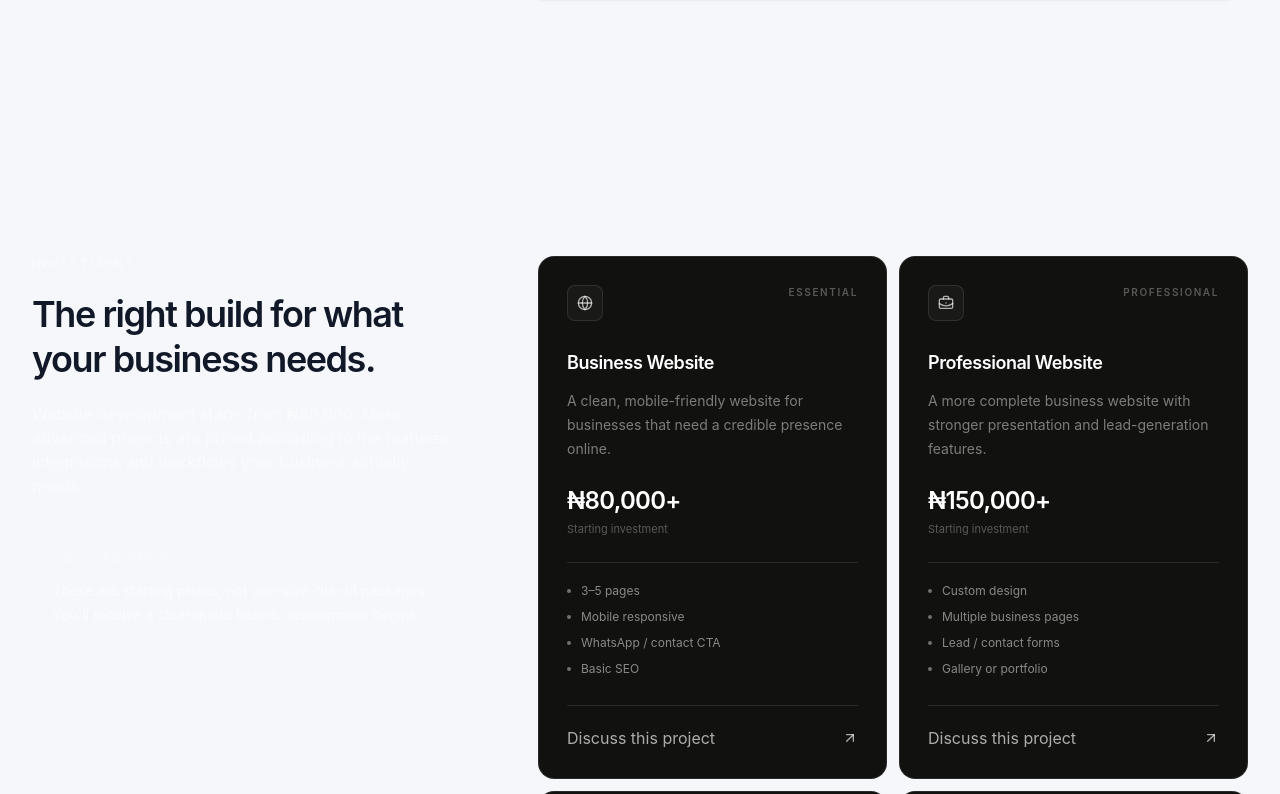
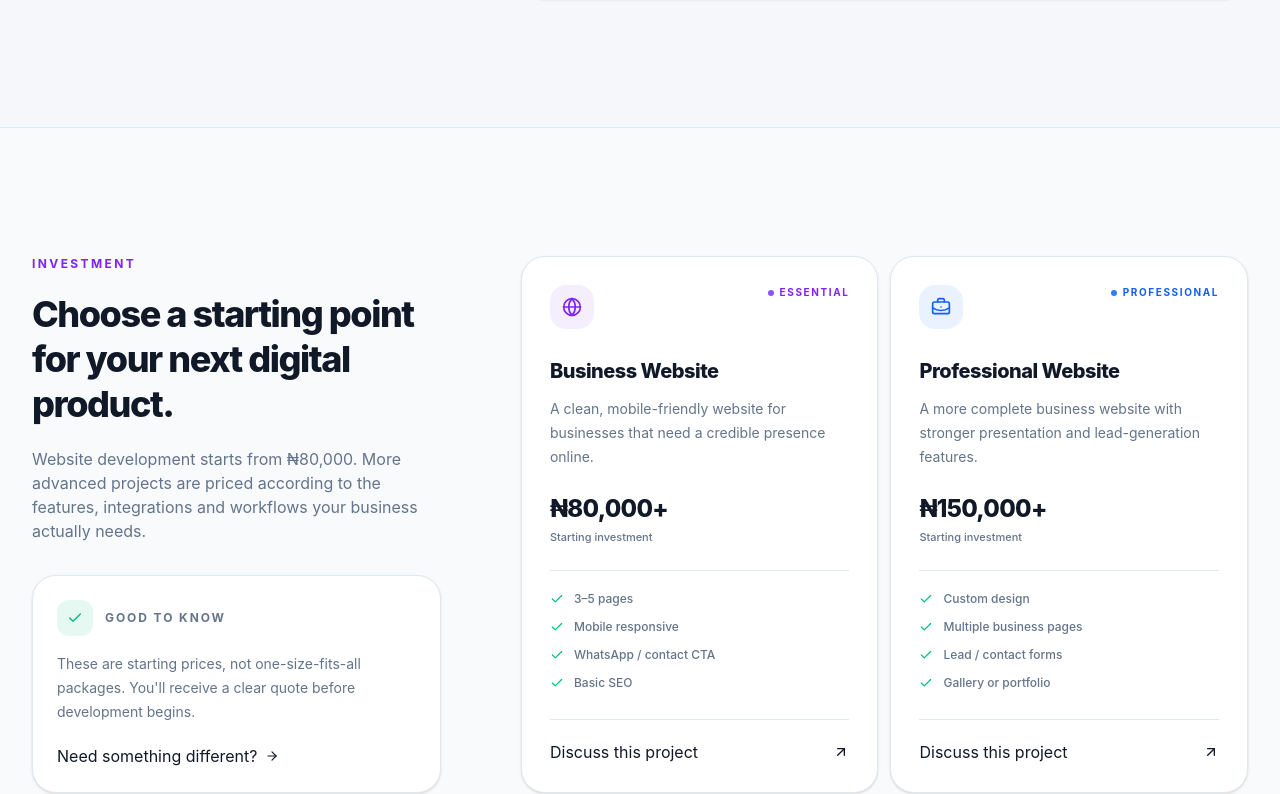
Before and after one commit to femixdigital/femix-web-dev, a React (Vite) app: page / in a window 1280 px wide. Shown: the part 2026-2820 px from the top of the page. Built offline with nearby package versions, Linux system fonts and the light colour scheme.

Commit message:
feat: redesign premium pricing section

```diff
--- a/src/components/Pricing.tsx
+++ b/src/components/Pricing.tsx
@@ -1,8 +1,10 @@
 import React from 'react';
 import {
+  ArrowRight,
   ArrowUpRight,
   BriefcaseBusiness,
   Building2,
+  Check,
   Globe,
   LayoutDashboard,
   ShoppingBag,
@@ -20,6 +22,7 @@ const categories = [
     name: 'Business Website',
     price: '₦80,000+',
     amount: 80000,
+    accent: 'violet',
     description:
       'A clean, mobile-friendly website for businesses that need a credible presence online.',
     features: ['3–5 pages', 'Mobile responsive', 'WhatsApp / contact CTA', 'Basic SEO'],
@@ -30,6 +33,7 @@ const categories = [
     name: 'Professional Website',
     price: '₦150,000+',
     amount: 150000,
+    accent: 'blue',
     description:
       'A more complete business website with stronger presentation and lead-generation features.',
     features: ['Custom design', 'Multiple business pages', 'Lead / contact forms', 'Gallery or portfolio'],
@@ -40,6 +44,7 @@ const categories = [
     name: 'Advanced Website',
     price: '₦200,000+',
     amount: 200000,
+    accent: 'emerald',
     description:
       'For businesses that need more functionality than a standard company website.',
     features: ['Advanced sections', 'Custom forms', 'Bookings or enquiries', 'Third-party integrations'],
@@ -50,6 +55,7 @@ const categories = [
     name: 'E-commerce Website',
     price: '₦300,000+',
     amount: 300000,
+    accent: 'amber',
     description:
       'A complete online storefront for displaying products, accepting orders and growing online sales.',
     features: ['Product catalogue', 'Cart & checkout', 'Payment integration', 'Order management'],
@@ -60,6 +66,7 @@ const categories = [
     name: 'Web App / Dashboard',
     price: '₦450,000+',
     amount: 450000,
+    accent: 'indigo',
     description:
       'Interactive systems for businesses that need accounts, data, dashboards and custom workflows.',
     features: ['User accounts', 'Database integration', 'Admin dashboard', 'Custom workflows'],
@@ -70,11 +77,54 @@ const categories = [
     name: 'Custom Web Application',
     price: '₦500,000+',
     amount: 500000,
+    accent: 'rose',
     description:
       'A tailored application built around a specific business process, platform or operational need.',
     features: ['Custom architecture', 'APIs & integrations', 'Advanced business logic', 'Scalable foundation'],
   },
 ];
+
+const accentStyles: Record<
+  string,
+  { icon: string; label: string; dot: string; hover: string }
+> = {
+  violet: {
+    icon: 'bg-violet-500/10 text-violet-600 dark:text-violet-300',
+    label: 'text-violet-600 dark:text-violet-300',
+    dot: 'bg-violet-500',
+    hover: 'hover:border-violet-400/40',
+  },
+  blue: {
+    icon: 'bg-blue-500/10 text-blue-600 dark:text-blue-300',
+    label: 'text-blue-600 dark:text-blue-300',
+    dot: 'bg-blue-500',
+    hover: 'hover:border-blue-400/40',
+  },
+  emerald: {
+    icon: 'bg-emerald-500/10 text-emerald-600 dark:text-emerald-300',
+    label: 'text-emerald-600 dark:text-emerald-300',
+    dot: 'bg-emerald-500',
+    hover: 'hover:border-emerald-400/40',
+  },
+  amber: {
+    icon: 'bg-amber-500/10 text-amber-600 dark:text-amber-300',
+    label: 'text-amber-600 dark:text-amber-300',
+    dot: 'bg-amber-500',
+    hover: 'hover:border-amber-400/40',
+  },
+  indigo: {
+    icon: 'bg-indigo-500/10 text-indigo-600 dark:text-indigo-300',
+    label: 'text-indigo-600 dark:text-indigo-300',
+    dot: 'bg-indigo-500',
+    hover: 'hover:border-indigo-400/40',
+  },
+  rose: {
+    icon: 'bg-rose-500/10 text-rose-600 dark:text-rose-300',
+    label: 'text-rose-600 dark:text-rose-300',
+    dot: 'bg-rose-500',
+    hover: 'hover:border-rose-400/40',
+  },
+};
 
 export const Pricing: React.FC<PricingProps> = ({ onSelectPackage }) => {
   const handleSelect = (name: string, amount: number) => {
@@ -84,78 +134,109 @@ export const Pricing: React.FC<PricingProps> = ({ onSelectPackage }) => {
   return (
     <section
       id="pricing"
-      className="border-y border-white/10 bg-white/[0.015]"
+      className="scroll-mt-24 border-y border-[var(--app-border)] bg-[var(--app-surface-2)]"
     >
       <div className="mx-auto max-w-7xl px-5 py-24 sm:px-8 sm:py-28 lg:py-32">
-        <div className="grid gap-12 lg:grid-cols-[0.75fr_1.25fr] lg:gap-20">
+        <div className="grid gap-12 lg:grid-cols-[0.72fr_1.28fr] lg:gap-20">
           <div className="lg:sticky lg:top-28 lg:self-start">
-            <p className="text-xs font-semibold uppercase tracking-[0.2em] text-white/35">
+            <p className="text-xs font-bold uppercase tracking-[0.2em] text-violet-600 dark:text-violet-300">
               Investment
             </p>
 
-            <h2 className="mt-5 max-w-md text-3xl font-semibold leading-tight tracking-[-0.04em] sm:text-4xl">
-              The right build for what your business needs.
+            <h2 className="mt-5 max-w-md text-3xl font-extrabold leading-tight tracking-[-0.04em] sm:text-4xl">
+              Choose a starting point for your next digital product.
             </h2>
 
-            <p className="mt-5 max-w-md text-sm leading-6 text-white/45 sm:text-base">
+            <p className="mt-5 max-w-md text-sm leading-6 text-[var(--app-muted)] sm:text-base">
               Website development starts from ₦80,000. More advanced projects
               are priced according to the features, integrations and workflows
               your business actually needs.
             </p>
 
-            <div className="mt-8 rounded-2xl border border-white/10 bg-white/[0.025] p-5">
-              <p className="text-xs font-medium uppercase tracking-[0.16em] text-white/35">
+            <div className="mt-8 rounded-3xl border border-[var(--app-border)] bg-[var(--app-surface)] p-6 shadow-sm">
+              <div className="flex items-center gap-3">
+                <div className="flex h-9 w-9 items-center justify-center rounded-xl bg-emerald-500/10 text-emerald-500">
+                  <Check className="h-4 w-4" />
+                </div>
+                <p className="text-xs font-bold uppercase tracking-[0.16em] text-[var(--app-muted)]">
                   Good to know
                 </p>
-              <p className="mt-3 text-sm leading-6 text-white/55">
+              </div>
+
+              <p className="mt-4 text-sm leading-6 text-[var(--app-muted)]">
                 These are starting prices, not one-size-fits-all packages.
-                You'll receive a clear quote before development begins.
+                You&apos;ll receive a clear quote before development begins.
               </p>
+
+              <a
+                href="#contact"
+                className="mt-5 inline-flex items-center gap-2 text-xs font-bold text-[var(--app-text)] transition hover:text-violet-600 dark:hover:text-violet-300"
+              >
+                Need something different?
+                <ArrowRight className="h-3.5 w-3.5" />
+              </a>
             </div>
           </div>
 
           <div className="grid gap-3 sm:grid-cols-2">
             {categories.map(
-              ({ icon: Icon, label, name, price, amount, description, features }) => (
+              ({
+                icon: Icon,
+                label,
+                name,
+                price,
+                amount,
+                accent,
+                description,
+                features,
+              }) => {
+                const styles = accentStyles[accent];
+
+                return (
                   <article
                     key={name}
-                  className="group flex flex-col rounded-2xl border border-white/10 bg-[#111110] p-6 transition-colors hover:border-white/20 sm:p-7"
+                    className={`group flex flex-col rounded-3xl border border-[var(--app-border)] bg-[var(--app-surface)] p-6 shadow-sm transition hover:-translate-y-1 hover:shadow-lg sm:p-7 ${styles.hover}`}
                   >
                     <div className="flex items-start justify-between gap-4">
-                    <div className="flex h-9 w-9 items-center justify-center rounded-lg border border-white/10 bg-white/[0.035] text-white/65">
-                      <Icon className="h-4 w-4" />
+                      <div
+                        className={`flex h-11 w-11 items-center justify-center rounded-2xl ${styles.icon}`}
+                      >
+                        <Icon className="h-5 w-5" />
                       </div>
 
-                    <span className="text-[10px] font-semibold uppercase tracking-[0.16em] text-white/30">
+                      <span
+                        className={`inline-flex items-center gap-1.5 text-[10px] font-bold uppercase tracking-[0.16em] ${styles.label}`}
+                      >
+                        <span className={`h-1.5 w-1.5 rounded-full ${styles.dot}`} />
                         {label}
                       </span>
                     </div>
 
                     <div className="mt-7">
-                    <h3 className="text-lg font-semibold tracking-tight text-white">
+                      <h3 className="text-lg font-extrabold tracking-tight sm:text-xl">
                         {name}
                       </h3>
 
-                    <p className="mt-3 min-h-[72px] text-sm leading-6 text-white/45">
+                      <p className="mt-3 min-h-[72px] text-sm leading-6 text-[var(--app-muted)]">
                         {description}
                       </p>
 
-                    <p className="mt-6 text-2xl font-semibold tracking-[-0.03em] text-white">
+                      <p className="mt-6 text-2xl font-extrabold tracking-[-0.03em]">
                         {price}
                       </p>
 
-                    <p className="mt-1 text-[11px] text-white/30">
+                      <p className="mt-1 text-[11px] font-medium text-[var(--app-muted)]">
                         Starting investment
                       </p>
                     </div>
 
-                  <ul className="mt-6 space-y-2.5 border-t border-white/10 pt-5">
+                    <ul className="mt-6 space-y-3 border-t border-[var(--app-border)] pt-5">
                       {features.map((feature) => (
                         <li
                           key={feature}
-                        className="flex items-center gap-2.5 text-xs text-white/50"
+                          className="flex items-center gap-2.5 text-xs font-medium text-[var(--app-muted)]"
                         >
-                        <span className="h-1 w-1 rounded-full bg-white/40" />
+                          <Check className="h-3.5 w-3.5 shrink-0 text-emerald-500" />
                           {feature}
                         </li>
                       ))}
@@ -164,13 +245,14 @@ export const Pricing: React.FC<PricingProps> = ({ onSelectPackage }) => {
                     <button
                       type="button"
                       onClick={() => handleSelect(name, amount)}
-                    className="mt-7 flex items-center justify-between border-t border-white/10 pt-5 text-sm font-medium text-white/65 transition-colors hover:text-white"
+                      className="mt-7 flex items-center justify-between border-t border-[var(--app-border)] pt-5 text-sm font-bold text-[var(--app-text)] transition hover:text-violet-600 dark:hover:text-violet-300"
                     >
                       <span>Discuss this project</span>
                       <ArrowUpRight className="h-4 w-4 transition-transform group-hover:-translate-y-0.5 group-hover:translate-x-0.5" />
                     </button>
                   </article>
-              ),
+                );
+              },
             )}
           </div>
         </div>
```
Lines whose indentation alone changed are shown as unchanged.
